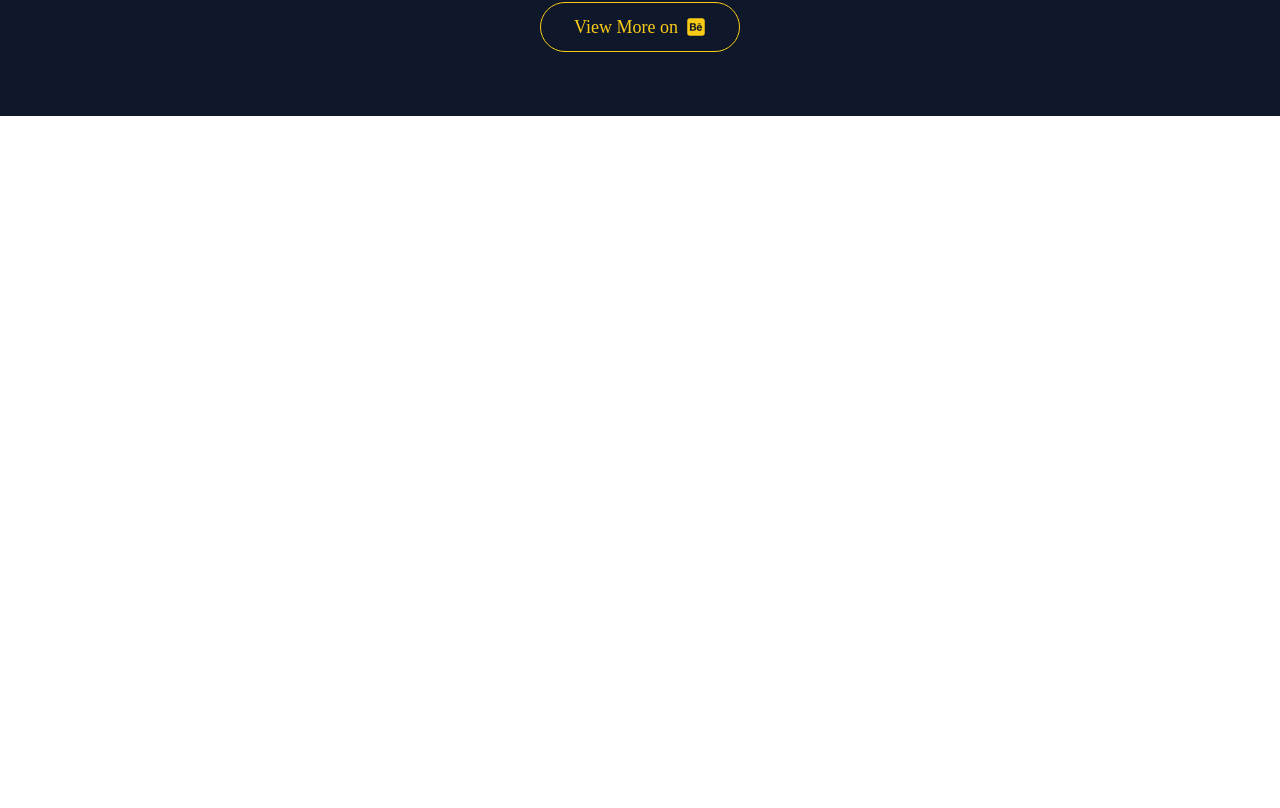
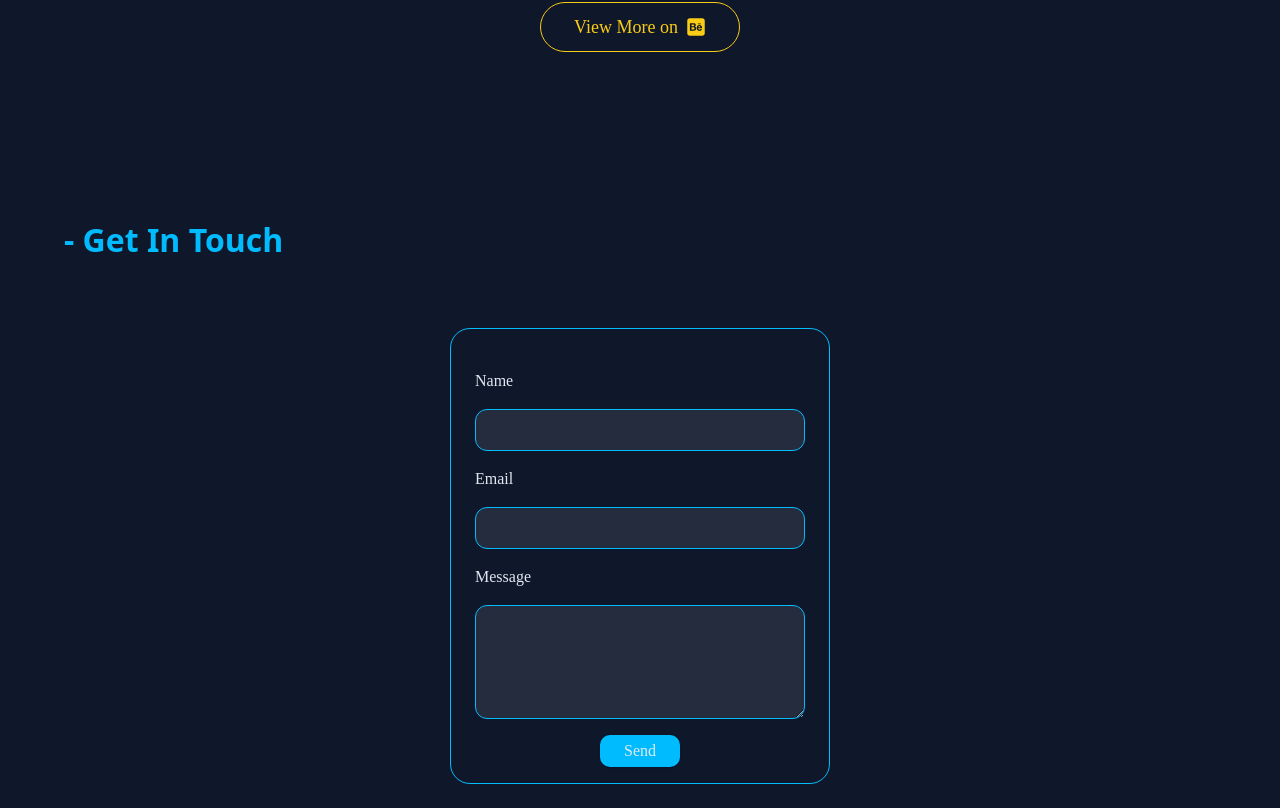
Before and after one commit to HridyaDEV/PortFolioHridyaPV, a React (Vite) app: page / in a window 1280 px wide. Shown: the part 5515-6323 px from the top of the page. Before the commit the page ends 5631 px from the top, so only its background shows below. Built offline with nearby package versions, Linux system fonts and the light colour scheme.

Commit message:
Added contact form

```diff
--- a/src/App.jsx
+++ b/src/App.jsx
@@ -6,6 +6,7 @@ import Journey from './Components/Journey'
 import Skills from './Components/Skills'
 import Projects from './Components/Projects'
 import Figma from './Components/Figma'
+import Contact from './Components/Contact'
 
 function App() {
   return (
@@ -18,6 +19,7 @@ function App() {
         <Skills/>
         <Projects/>
         <Figma/>
+        <Contact/>
        </div>
 
     </div>
--- /dev/null
+++ b/src/Components/Contact.jsx
@@ -0,0 +1,90 @@
+import React, { useState } from "react";
+
+const Contact = () => {
+  const [formData, setFormData] = useState({
+    name: "",
+    email: "",
+    message: "",
+  });
+
+  const handleChange = (e) => {
+    setFormData({
+      ...formData,
+      [e.target.name]: e.target.value
+    });
+  };
+
+  const handleSubmit = (e) => {
+    e.preventDefault();
+    console.log(formData);
+    alert("Message sent!");
+  };
+
+  return (
+    <div>
+
+    <h1 className='text-sky-400 font-["crimson"] font-semibold text-[32px] mt-25 '>
+          - Get In Touch
+        </h1>
+    <div className="p-6 flex justify-center items-center mt-10">
+      <div className="w-[380px] border border-sky-400 rounded-[20px] px-6 py-4 bg-slate-900">
+
+
+
+        <form onSubmit={handleSubmit} className="flex flex-col gap-4 mt-6">
+
+          <div className="flex flex-col">
+            <label className="font-medium font-['crimson'] text-slate-200">Name</label>
+            <input
+              type="text"
+              name="name"
+              className="border p-2 rounded-xl border-sky-400 mt-4 bg-[#252C3D]"
+              value={formData.name}
+              onChange={handleChange}
+              required
+            />
+          </div>
+
+          <div className="flex flex-col">
+            <label className="font-medium font-['crimson'] text-slate-200">Email</label>
+            <input
+              type="email"
+              name="email"
+              className="border p-2 rounded-xl border-sky-400 mt-4 bg-[#252C3D]"
+              value={formData.email}
+              onChange={handleChange}
+              required
+            />
+          </div>
+
+          <div className="flex flex-col">
+            <label className="font-medium font-['crimson'] text-slate-200">Message</label>
+            <textarea
+              name="message"
+              className="border p-2 rounded-xl border-sky-400 mt-4 bg-[#252C3D]"
+              rows="4"
+              value={formData.message}
+              onChange={handleChange}
+              required
+            ></textarea>
+          </div>
+
+          {/* centered small button */}
+          <div className="flex justify-center">
+            <button
+              type="submit"
+              className="bg-sky-400 text-slate-200 font-['crimson'] py-1 px-6 rounded-[10px] shadow hover:bg-sky-500 transition"
+            >
+              Send
+            </button>
+          </div>
+
+        </form>
+      </div>
+    </div>
+        </div>
+
+  );
+};
+
+export default Contact;
```
Also changed, not shown: src/Components/Figma.jsx (indentation only).
